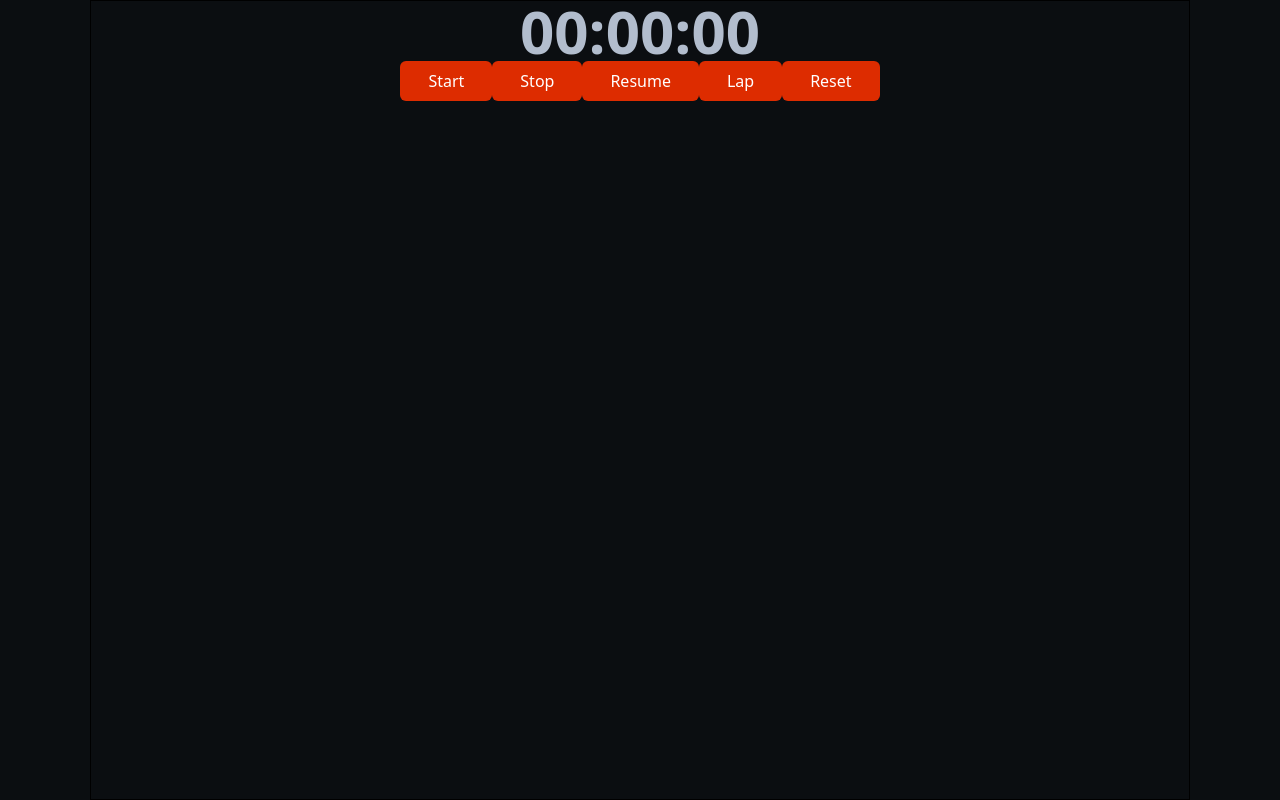
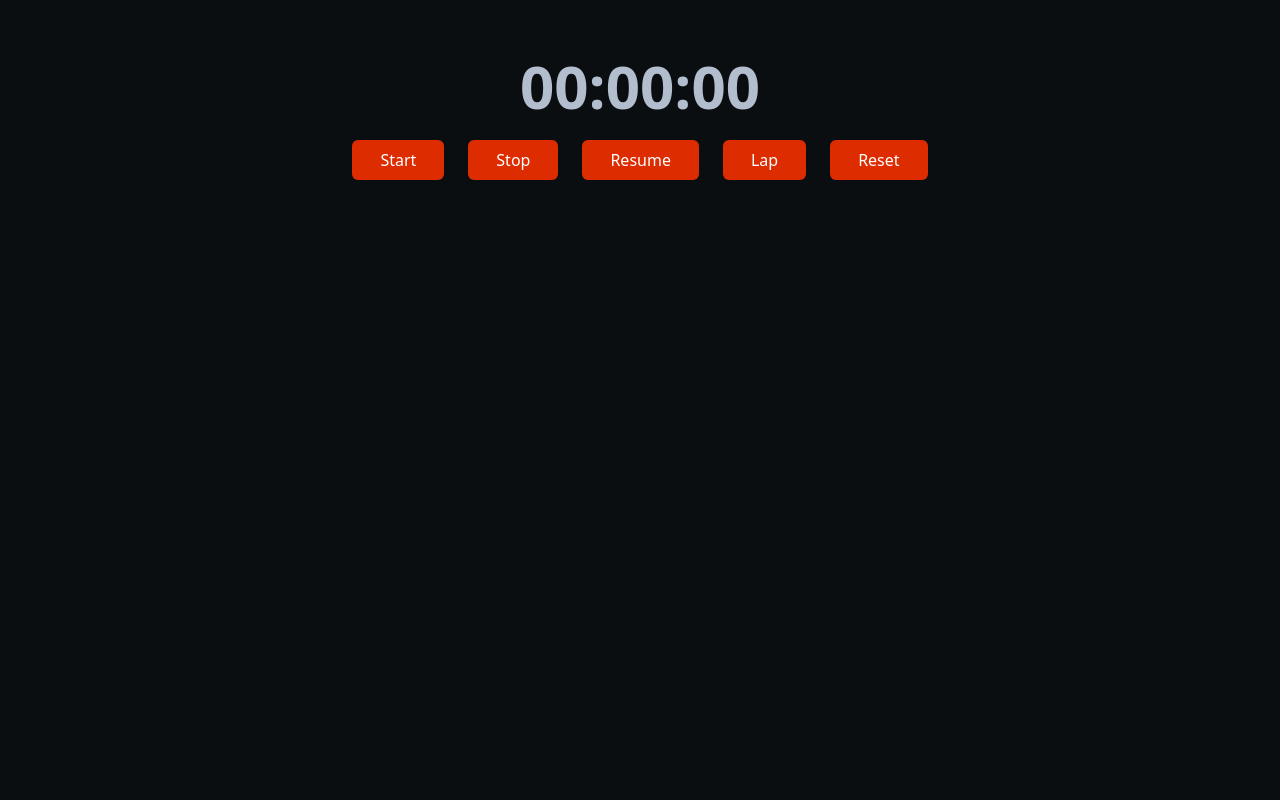
Before and after one commit to Shopify/eng-intern-assessment-react, a React app: page / in a window 1280 px wide. Built offline with nearby package versions, Linux system fonts and the light colour scheme.

Commit message:
chore: added style for the container holding stop watch action buttons

```diff
--- a/src/App.tsx
+++ b/src/App.tsx
@@ -4,7 +4,7 @@ import StopWatch from "./StopWatch";
 
 export default function App() {
   return (
-    <div className="h-screen m-auto max-w-[1100px] border">
+    <div className="h-screen m-auto max-w-[1100px]">
       <div className="flex justify-center">
         <StopWatch />
       </div>
--- a/src/StopWatch.tsx
+++ b/src/StopWatch.tsx
@@ -22,12 +22,13 @@ export default function StopWatch() {
   }, [isTimerRunning]);
 
   return (
-    <div>
-      <div className="flex justify-center font-bold text-6xl text-primary-200">
+    <div className="w-[100%]">
+      <div className="flex justify-center font-bold text-6xl text-primary-200 mt-14">
         <span>{("0" + Math.floor((time / 60000) % 60)).slice(-2)}:</span>
         <span>{("0" + Math.floor((time / 1000) % 60)).slice(-2)}:</span>
         <span>{("0" + ((time / 10) % 100)).slice(-2)}</span>
       </div>
+      <div className="flex justify-center space-x-6 mt-6">
         <StopWatchButton onClick={() => setTimerRunning(true)}>
           Start
         </StopWatchButton>
@@ -40,5 +41,6 @@ export default function StopWatch() {
         <StopWatchButton>Lap</StopWatchButton>
         <StopWatchButton onClick={() => setTime(0)}>Reset</StopWatchButton>
       </div>
+    </div>
   );
 }
```
Lines whose indentation alone changed are shown as unchanged.
